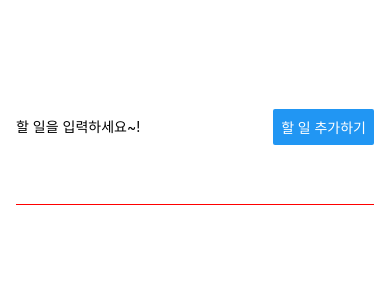
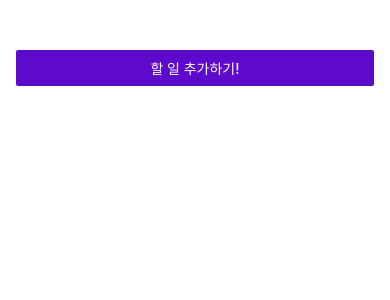
Before and after one commit to kkang3617/202307-React-Native-study, a React Native app: screen / in a window 390 px wide. Shown: the top 300 px of the page. Built offline with nearby package versions, Linux system fonts and the light colour scheme.

Commit message:
삭제 구현 완료, 입력 양식을 모달로 구현하는 중...

```diff
--- a/App.js
+++ b/App.js
@@ -5,9 +5,13 @@
 import GoalInput from "./components/GoalInput";
 
 export default function App() {
+  const [modalIsVisible, setModalIsVisible] = useState(false);
   const [todoGoals, setTodoGoals] = useState([]);
 
-
+  //할 일 추가 모달을 띄워주는 함수
+  const startAddGoalHandler = () => {
+    setModalIsVisible(true);
+  };
 
   //버튼을 누르면 할 일 목록을 추가하는 함수
   const addGoalHandler = (enteredGoalText) => {
@@ -23,14 +27,19 @@
   };
 
   const deleteGoalHandler = (id) => {
-    setTodoGoals(currentTodoGoals => {
-      return currentTodoGoals.filter((goal) => goal.id !== id)
+    setTodoGoals((currentTodoGoals) => {
+      return currentTodoGoals.filter((goal) => goal.id !== id);
     });
   };
 
   return (
     <View style={styles.appContainer}>
-      <GoalInput onAddGoal={addGoalHandler}/>
+      <Button
+        title='할 일 추가하기!'
+        color='#5e0acc'
+        onPress={startAddGoalHandler}
+      />
+      {modalIsVisible && <GoalInput onAddGoal={addGoalHandler} />}
       <View style={styles.goalsContainer}>
         {/* Scrollview는 전체 화면이 렌더링 될 때 안의 항목들을 전부 렌더링 한다
             이로인해, 성능의 저하가 발생할 수 있다.
@@ -43,6 +52,7 @@
             return (
               <GoalItem
                 text={itemData.item.text}
+                id={itemData.item.id}
                 onDeleteItem={deleteGoalHandler}
               />
             );
--- a/components/GoalInput.js
+++ b/components/GoalInput.js
@@ -1,5 +1,5 @@
-import React, { useState } from 'react'
-import { Button, StyleSheet, TextInput, View } from 'react-native'
+import React, { useState } from "react";
+import { Button, Modal, StyleSheet, TextInput, View } from "react-native";
 
 const GoalInput = (props) => {
   const [enteredGoalText, setEnteredGoalText] = useState("");
@@ -16,6 +16,7 @@
   }
 
   return (
+    <Modal>
       <View style={styles.inputContainer}>
         <TextInput
           style={styles.textInput}
@@ -25,6 +26,7 @@
         />
         <Button title='할 일 추가하기' onPress={addGoalHandler} />
       </View>
+    </Modal>
   );
 };
 
--- a/components/GoalItem.js
+++ b/components/GoalItem.js
@@ -2,12 +2,20 @@
 
 const GoalItem = (props) => {
   return (
-    // react-native는 스타일 상속의 개념이 없다
-    <Pressable onPress={props.onDeleteItem}>
-      <View style={styles.goalItem}>
+    // react-native는 스타일 상속의 개념이 없다.
+    // bind()는 표준 JavaScript 함수로, 나중에 실행할 함수를 미리 조정할 수 있게 한다.
+    // bind에 제공되는 첫번째 인수는 곧 실행할 함수의 this 키워드로 설정된다.
+    // 두 번째 인수는 지정한 함수에 전달할 값을 세팅하면 된다.
+
+    <View style={styles.goalItem}>
+      <Pressable
+        android_ripple={{ color: "#dddddd" }}
+        onPress={props.onDeleteItem.bind(this, props.id)}
+        style={(pressData) => pressData.pressed && styles.pressedItem}
+      >
         <Text style={styles.goalText}>{props.text}</Text>
-      </View>
-    </Pressable>
+      </Pressable>
+    </View>
   );
 };
 
@@ -16,12 +24,14 @@
 const styles = StyleSheet.create({
   goalItem: {
     margin: 8,
-    padding: 8,
     borderRadius: 6,
     backgroundColor: "#5e0acc",
-    color: "white",
+  },
+  pressedItem: {
+    opacity: 0.5,
   },
   goalText: {
     color: "white",
+    padding: 8,
   },
 });
```
Lines whose indentation alone changed are shown as unchanged.
